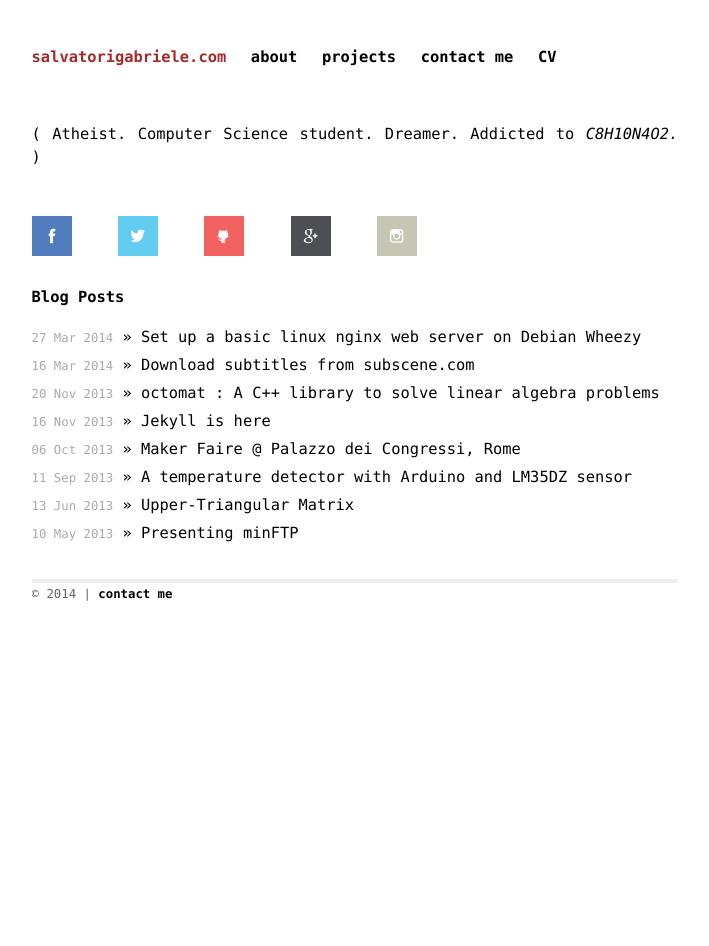
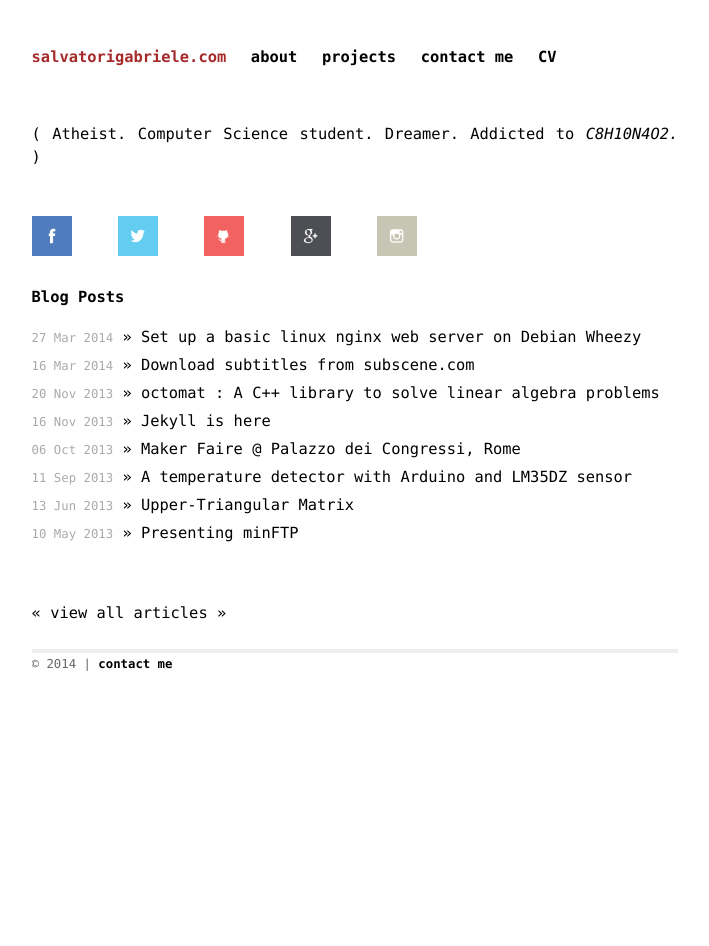
Before and after one commit to gsalvatori/salvatorigabriele.com, a Jekyll site: the page built from index.html, in a window 1280 px wide. Shown: the whole page, without its empty margins (285-994 px from the left). Built offline with Jekyll 4.4.1, drawn with Linux system fonts in a browser that asks for light colours; Markdown is read by kramdown in place of the engine named in the settings.

Commit message:
Update index.html

```diff
--- a/index.html
+++ b/index.html
@@ -28,7 +28,9 @@ title: salvatorigabriele.com
     {% for post in site.posts limit:8 %}
       <li><span>{{ post.date | date_to_string }}</span> &raquo; <a href="{{ post.url }}">{{ post.title }}</a></li>
     {% endfor %}
-  </ul>
+  </ul><br>
+
+  <a href="">« view all articles »</a>
 </div>
 
 <!--- Google Analytics-->
```
